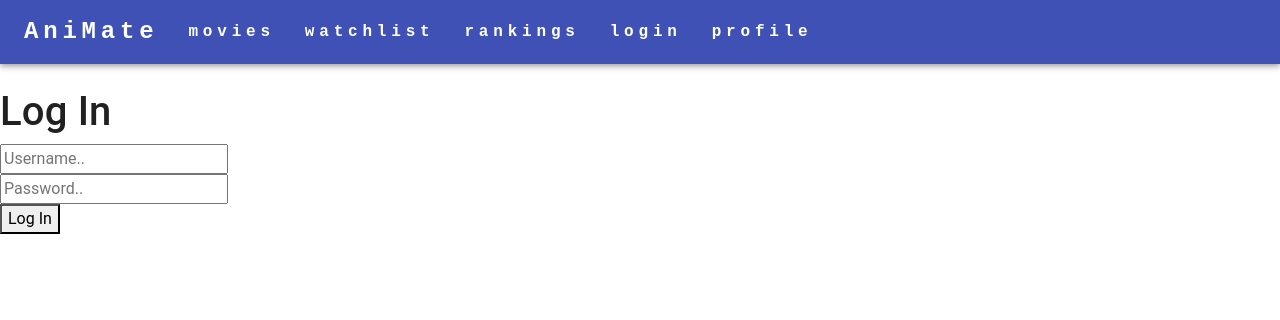
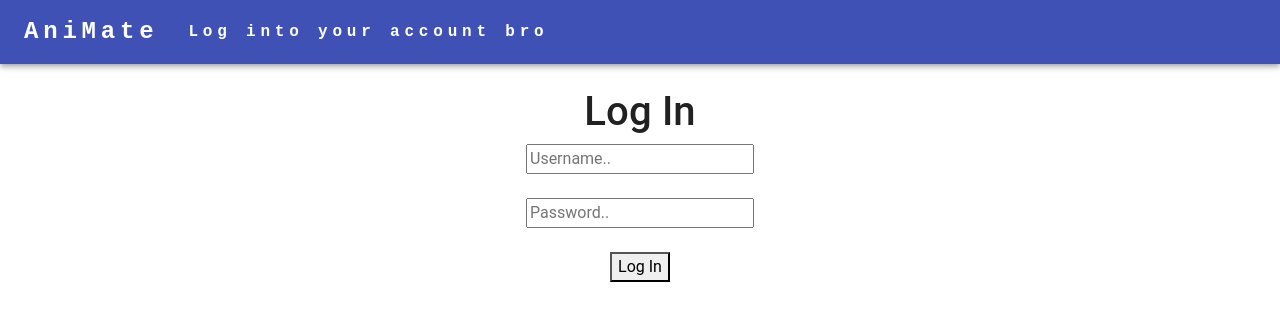
Before and after one commit to sisleyduanbr/CIS-550-Final-Project, a React (Create React App) app in the folder client/: page /login in a window 1280 px wide. Shown: the top 320 px of the page. Built offline with nearby package versions, Linux system fonts and the light colour scheme.

Commit message:
login changes alvin

```diff
--- a/client/src/App.js
+++ b/client/src/App.js
@@ -12,6 +12,7 @@ import AnimeWatchlistPage from "./pages/AnimeWatchlistPage";
 import AnimeRankingsPage from "./pages/AnimeRankingsPage";
 import Login from "./pages/Login";
 import ProfilePage from "./pages/ProfilePage";
+import {Navigate} from 'react-router-dom';
 import {LoginContext} from './contexts/LoginContext';
 
 export const theme = createTheme({
@@ -27,24 +28,24 @@ export default function App() {
   const [age, setAge] = useState("");
   const [gender, setGender] = useState("");
   const [occupation, setOccupation] = useState("");
-  const [zipcode, setZipcode] = useState("");
+  const [login, setLogin] = useState(false);
   return (
     <ThemeProvider theme={theme}>
       <CssBaseline />
       <BrowserRouter>
-        <NavBar />
+        <LoginContext.Provider value={{login,setLogin}}><NavBar/></LoginContext.Provider>
         <Routes>
-          <Route path="/" element={<HomePage />} />
+          <Route path="/" element={login ? <HomePage /> : <Navigate to="/login"/>} />
           <Route path="/movies" element={<MoviePage />} />
           <Route path="/watchlist" element={<LoginContext.Provider value={
             {username, password, age, gender, occupation}
             }><AnimeWatchlistPage/></LoginContext.Provider>}/>
           <Route path="/rankings" element={<AnimeRankingsPage />} />
           <Route path="/login" element={<LoginContext.Provider value={
-            {username, setUsername, password, setPassword, setAge, setGender, setOccupation}
+            {username, setUsername, password, setPassword, setAge, setGender, setOccupation, login, setLogin}
             }><Login/></LoginContext.Provider>}/>
           <Route path="/profile" element={<LoginContext.Provider value={
-            {username, setUsername, password, setPassword, age, setAge, gender, setGender, occupation, setOccupation}
+            {username, setUsername, password, setPassword, age, setAge, gender, setGender, occupation, setOccupation, login, setLogin}
             }><ProfilePage/></LoginContext.Provider>}/>
         </Routes>
       </BrowserRouter>
--- a/client/src/components/NavBar.js
+++ b/client/src/components/NavBar.js
@@ -1,5 +1,7 @@
 import { AppBar, Container, Toolbar, Typography } from '@mui/material'
 import { NavLink } from 'react-router-dom';
+import { useRef, useState, useEffect, useContext} from 'react';
+import {LoginContext} from "../contexts/LoginContext";
 
 const NavText = ({ href, text, isMain }) => {
   return (
@@ -27,16 +29,20 @@ const NavText = ({ href, text, isMain }) => {
 }
 
 export default function NavBar() {
+  const {login} = useContext(LoginContext);
+  const {setLogin} = useContext(LoginContext);
+
   return (
     <AppBar position='static' className='mb-4'>
       <Container maxWidth='xl'>
         <Toolbar disableGutters>
-          <NavText href='/' text='AniMate' isMain />
-          <NavText href='/movies' text='movies' />
-          <NavText href='/watchlist' text='watchlist' />
-          <NavText href='/rankings' text='rankings' />
-          <NavText href='/login' text='login'/>
-          <NavText href='/profile' text='profile'/>
+          {!login && <NavText text='AniMate' isMain />}
+          {!login && <NavText href='/login' text='Log into your account bro'/>}
+          {login && <NavText href='/' text='AniMate' isMain />}
+          {login && <NavText href='/movies' text='movies' />}
+          {login && <NavText href='/watchlist' text='watchlist' />}
+          {login && <NavText href='/rankings' text='rankings' /> }
+          {login && <NavText href='/profile' text='profile'/>}
         </Toolbar>
       </Container>
     </AppBar>
--- a/client/src/pages/Login.js
+++ b/client/src/pages/Login.js
@@ -1,7 +1,10 @@
 import { useRef, useState, useEffect, useContext} from 'react';
 import {LoginContext} from "../contexts/LoginContext";
+import {useNavigate} from 'react-router-dom';
 import http from "../HttpService";
 const config = require('../config.json');
+
+
 
 
 
@@ -14,9 +17,12 @@ function Login(){
   const {setAge} = useContext(LoginContext);
   const {setGender} = useContext(LoginContext);
   const {setOccupation} = useContext(LoginContext);
+  const {login} = useContext(LoginContext);
+  const {setLogin} = useContext(LoginContext);
   const [user, setUser] = useState('');
   const [pass, setPass] = useState('');
   const [valid, setValid] = useState(true);
+  const navigate = useNavigate();
 
 
   const checkLogin = async () => {
@@ -25,30 +31,41 @@ function Login(){
     if(Object.keys(data).length === 0 && data.constructor === Object) {
       console.log("account not found");
       setValid(false);
+      setLogin(false);
     } else {
       setValid(true);
+      setLogin(true);
       setUsername(user);
       setPassword(pass);
       setAge(data[0].age);
       setGender(data[0].gender);
       setOccupation(data[0].occupation);
+      navigate('/');
     }
   }
 
   return (
-    <section>
+    <div
+    style={{
+      textAlign: "center"
+    }}
+    >
       <h1>Log In</h1>
       <input type = "text" placeholder = "Username.."
       onChange={(e) => {setUser(e.target.value)}}
       ></input>
+
+      <br></br>
       <br></br>
       <input type = "text" placeholder = "Password.."
       onChange={(e) => {setPass(e.target.value)}}
       ></input>
       <br></br>
+      <br></br>
       <button onClick={checkLogin}>Log In</button>
       {!valid && <h1>Invalid Username or Password</h1>}
-    </section>
+
+    </div>
   )
 
   function error() {
--- a/client/src/pages/ProfilePage.js
+++ b/client/src/pages/ProfilePage.js
@@ -4,14 +4,19 @@ import { mdiCheck } from '@mdi/js';
 import { useState, useEffect, useContext } from "react";
 import http from '../HttpService'
 import { LoginContext } from "../contexts/LoginContext";
+import {useNavigate} from 'react-router-dom';
 const config = require('../config.json');
 
 const flexFormat = { display: 'flex', flexDirection: 'row', flexWrap: 'wrap', justifyContent: 'space-evenly' };
 
 export default function ProfilePage() {
 
-    const {username, password, setPassword, age, setAge, gender, setGender, occupation, setOccupation} = useContext(LoginContext);
+    const {username, setUsername, password, setPassword,
+        age, setAge, gender, setGender, occupation, setOccupation,
+        login, setLogin
+    } = useContext(LoginContext);
     const zip_code = 19104;
+    const navigate = useNavigate();
 
 
     const [editMode, setEditMode] = useState(false);
@@ -27,6 +32,16 @@ export default function ProfilePage() {
             occupation: occupation,
             zip_code: zip_code
         })
+    }
+
+    const logout = async () => {
+        setUsername("");
+        setPassword("");
+        setAge("");
+        setGender("");
+        setOccupation("");
+        setLogin(false);
+        navigate('/login');
     }
 
     return (
@@ -50,6 +65,7 @@ export default function ProfilePage() {
                 <div>
                     zip_code: {zip_code}
                 </div>
+                <button onClick={logout}>Logout</button>
             </div>}
 
         {editMode &&
```
